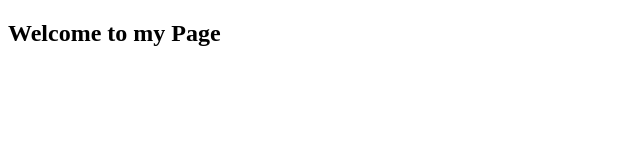
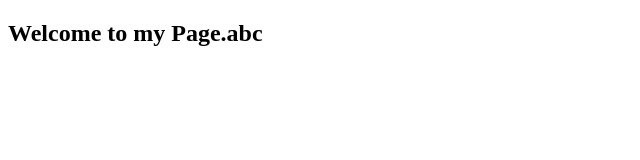
Before and after one commit to containersub/testRepo2, a React (Vite) app in the folder test-1/: page / in a window 1280 px wide. Shown: the top 160 px of the page, without its empty margins (0-640 px from the left). Built offline with nearby package versions, Linux system fonts and the light colour scheme.

Commit message:
new files added

```diff
--- a/test-1/src/App.jsx
+++ b/test-1/src/App.jsx
@@ -3,7 +3,7 @@ import React from 'react'
 const App = () => {
   return (
     <div>
-      <h2> Welcome to my Page </h2>
+      <h2> Welcome to my Page.abc </h2>
     </div>
   )
 }
```
Also changed, not shown: test-1/src/welcome.jsx (added, +9 -0 lines).
